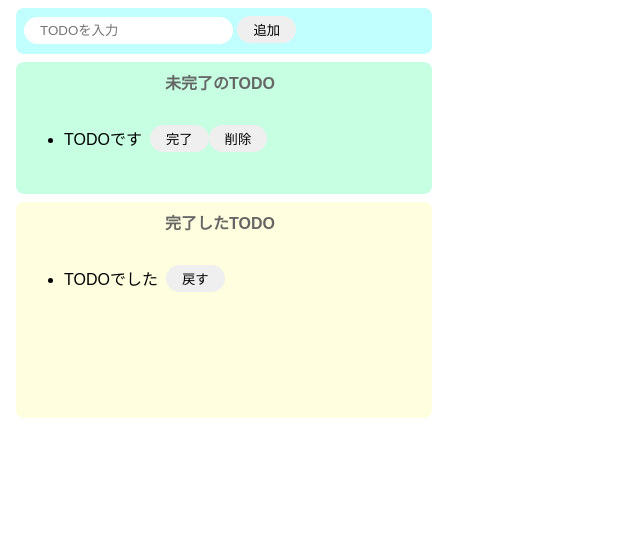
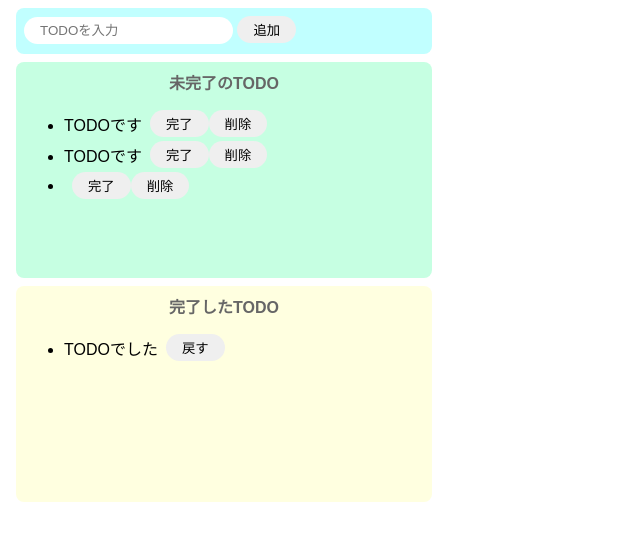
Before and after one commit to noria6t/udemy_react_jya_todo_app_js_ver, a website built with Parcel: page index.html in a window 1280 px wide. Both pictures are taken after a click on the button "追加". Shown: the whole page, without its empty margins (0-640 px from the left). Built offline with nearby package versions, Linux system fonts and the light colour scheme.

Commit message:
完了ボタン、削除ボタン

```diff
--- a/index.html
+++ b/index.html
@@ -7,30 +7,31 @@
 
   <body>
     <div class="input-area">
-      <input placeholder="TODOを入力" />
-      <button>追加</button>
+      <input id="add-text" placeholder="TODOを入力" />
+      <button id="add-button">追加</button>
     </div>
     <div class="incomplete-area">
       <p class="title">未完了のTODO</p>
-      <ul>
-        <li>
+      <ul id="incomplete-list">
         <div class="list-low">
-            <p>TODOです</p>
+          <li>TODOです</li>
           <button>完了</button>
           <button>削除</button>
         </div>
-        </li>
+        <div class="list-low">
+          <li>TODOです</li>
+          <button>完了</button>
+          <button>削除</button>
+        </div>
       </ul>
     </div>
     <div class="complete-area">
       <p class="title">完了したTODO</p>
       <ul>
-        <li>
         <div class="list-low">
-            <p>TODOでした</p>
+          <li>TODOでした</li>
           <button>戻す</button>
         </div>
-        </li>
       </ul>
     </div>
 
--- a/src/index.js
+++ b/src/index.js
@@ -1 +1,42 @@
 import "./styles.css";
+
+const onClickAdd = () => {
+  // テキストボックスの値を取得し、初期化する。
+  const inputText = document.getElementById("add-text").value;
+  document.getElementById("add-text").value = "";
+
+  // div生成
+  const div = document.createElement("div");
+  div.className = "list-low";
+  console.log(div);
+
+  // liタグ生成 (今回はpタグで代用)
+  const li = document.createElement("li");
+  li.innerText = inputText;
+
+  // button(完了)タグ生成
+  const completeButton = document.createElement("button");
+  completeButton.innerText = "完了";
+  completeButton.addEventListener("click", () => {
+    alert("完了");
+  });
+
+  // button(削除)タグ生成
+  const deleteButton = document.createElement("button");
+  deleteButton.innerText = "削除";
+  deleteButton.addEventListener("click", () => {
+    alert("削除");
+  });
+
+  // divタグの子要素に各要素を設定
+  div.appendChild(li);
+  div.appendChild(completeButton);
+  div.appendChild(deleteButton);
+
+  // 未完了のリストに追加
+  document.getElementById("incomplete-list").appendChild(div);
+};
+
+document
+  .getElementById("add-button")
+  .addEventListener("click", () => onClickAdd());
--- a/src/styles.css
+++ b/src/styles.css
@@ -21,7 +21,7 @@
   cursor: pointer;
 }
 
-p {
+li {
   margin-right: 8px;
 }
 
@@ -37,6 +37,7 @@
 .incomplete-area {
   background: #c6ffe2;
   width: 400px;
+  min-height: 200px;
   padding: 8px;
   margin: 8px;
   border-radius: 8px;
```
Lines whose indentation alone changed are shown as unchanged.
